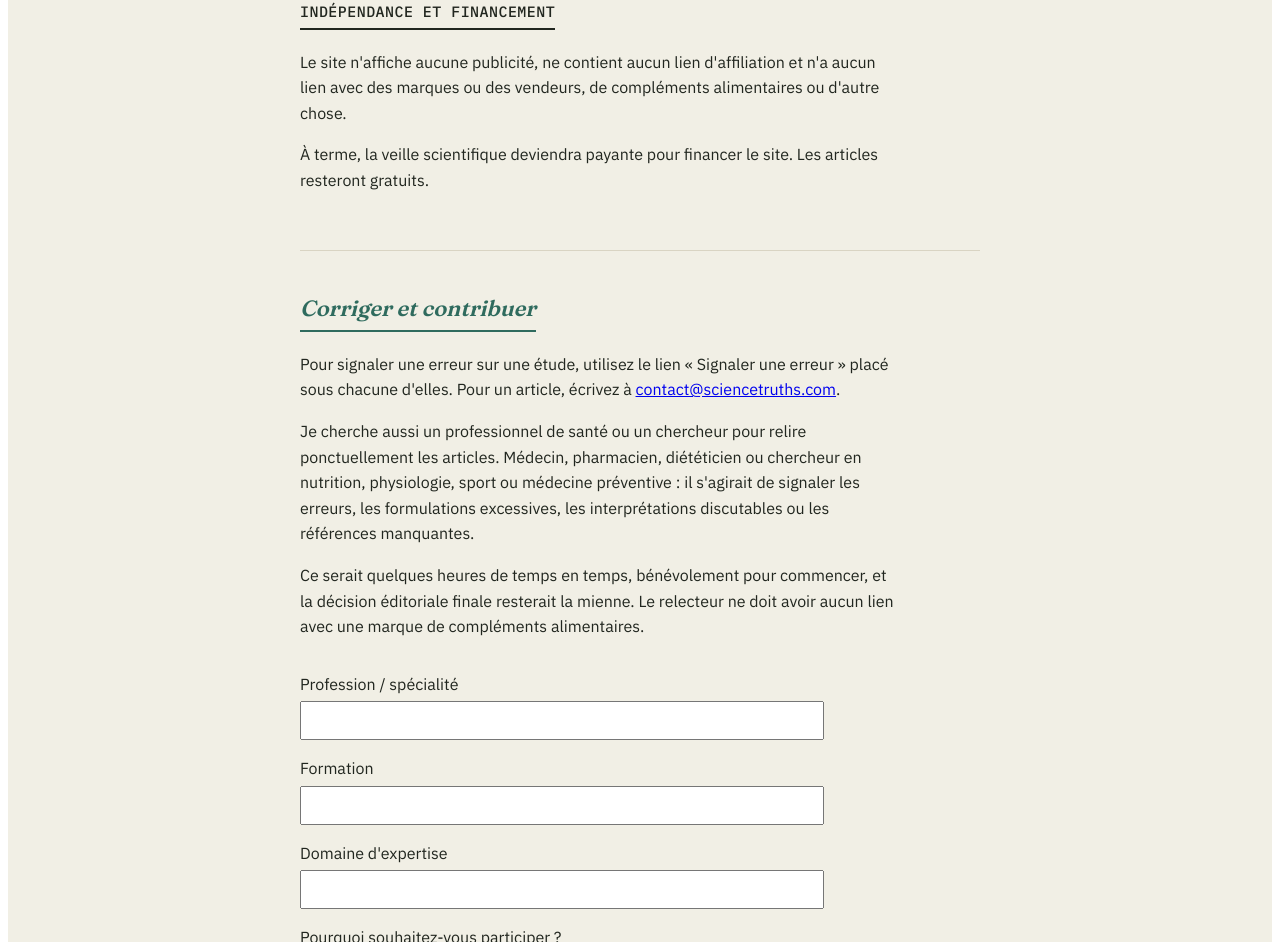
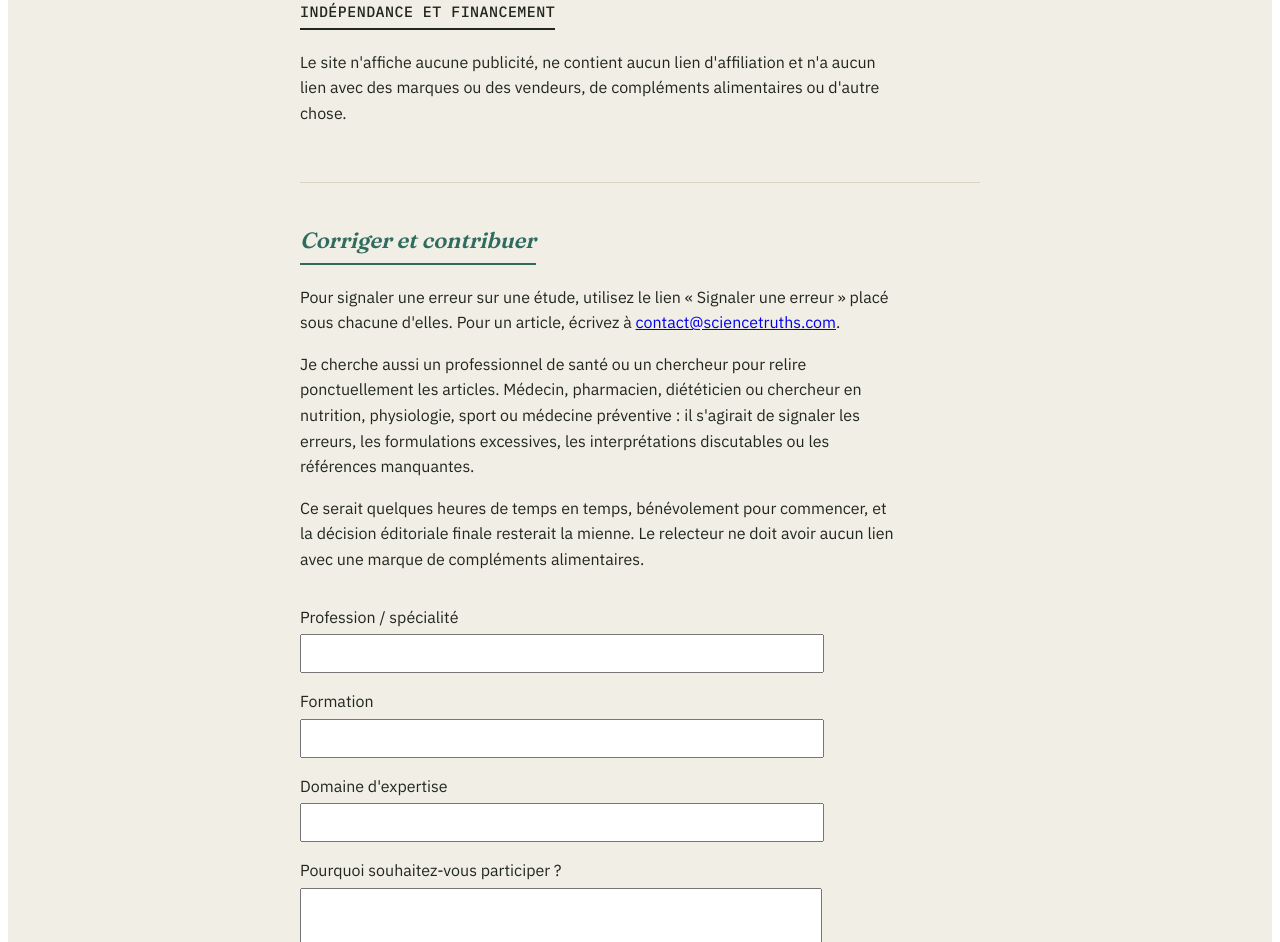
Before and after one commit to bruno13198/santeetlongevite, a Next.js app: page /a-propos in a window 1280 px wide. Shown: the part 2235-3177 px from the top of the page. Built offline with nearby package versions, Linux system fonts and the light colour scheme; no server answers.

Commit message:
Remove future paywall mention from page content
Removed mention of future paid scientific monitoring.

```diff
--- a/app/a-propos/page.js
+++ b/app/a-propos/page.js
@@ -139,8 +139,7 @@ export default function APropos() {
             lien avec des marques ou des vendeurs, de compléments alimentaires ou d'autre chose.
           </p>
           <p className={styles.body}>
-            À terme, la veille scientifique deviendra payante pour financer le site. Les articles
-            resteront gratuits.
+
           </p>
         </section>
 
```
